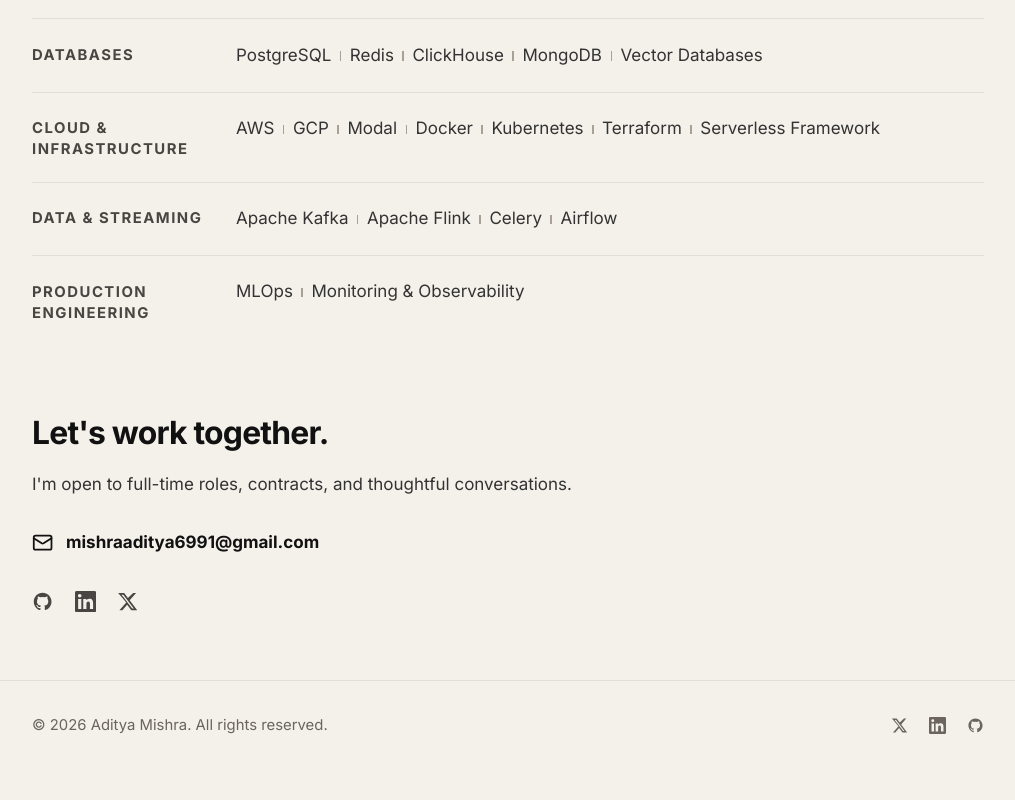
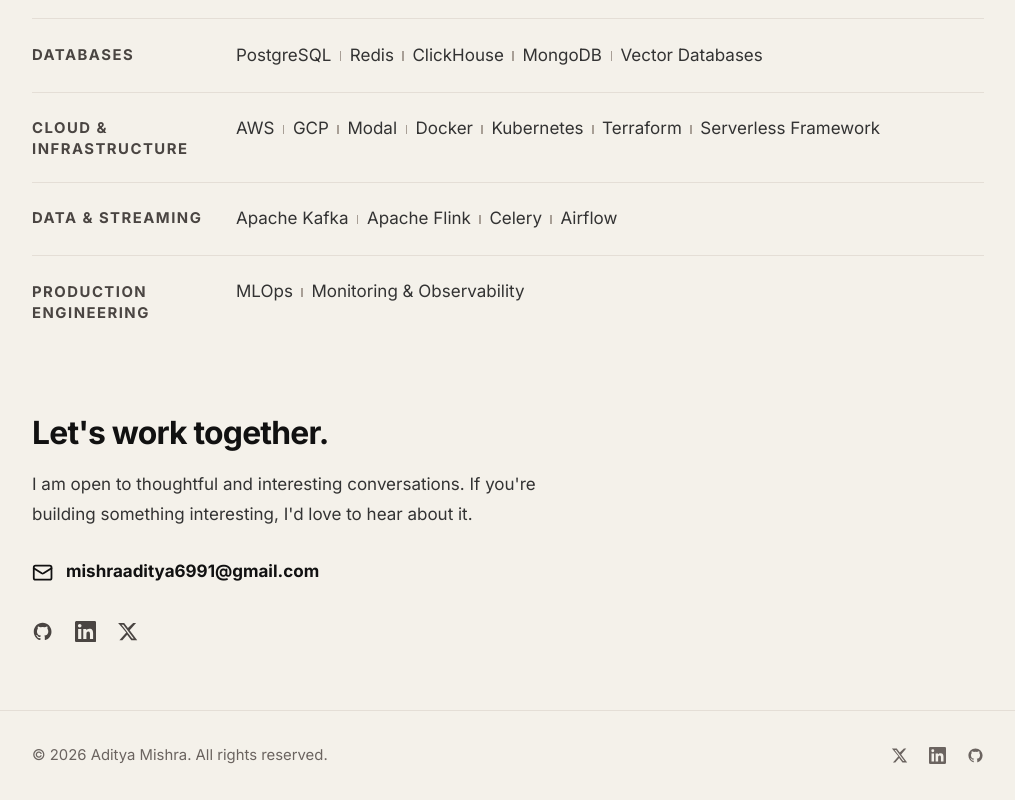
Before and after one commit to adimyth/adimyth.github.io, a Next.js app: page /about in a window 1280 px wide. Shown: the part 3364-4164 px from the top of the page, without its empty margins (132-1147 px from the left). Before the commit the page ends 4134 px from the top, so only its background shows below. Built offline with nearby package versions, Linux system fonts and the light colour scheme.

Commit message:
feat(cta): invite conversations instead of job offers
Replace the line offering full-time roles and contracts with an
invitation to talk about what people are building. The heading stays
as is.

```diff
--- a/components/CTA.tsx
+++ b/components/CTA.tsx
@@ -10,7 +10,8 @@
           Let&apos;s work together.
         </h2>
         <p className="text-base text-ink-soft mb-7 max-w-lg leading-7">
-          I&apos;m open to full-time roles, contracts, and thoughtful conversations.
+          I am open to thoughtful and interesting conversations. If you&apos;re
+          building something interesting, I&apos;d love to hear about it.
         </p>
 
         <a
```
